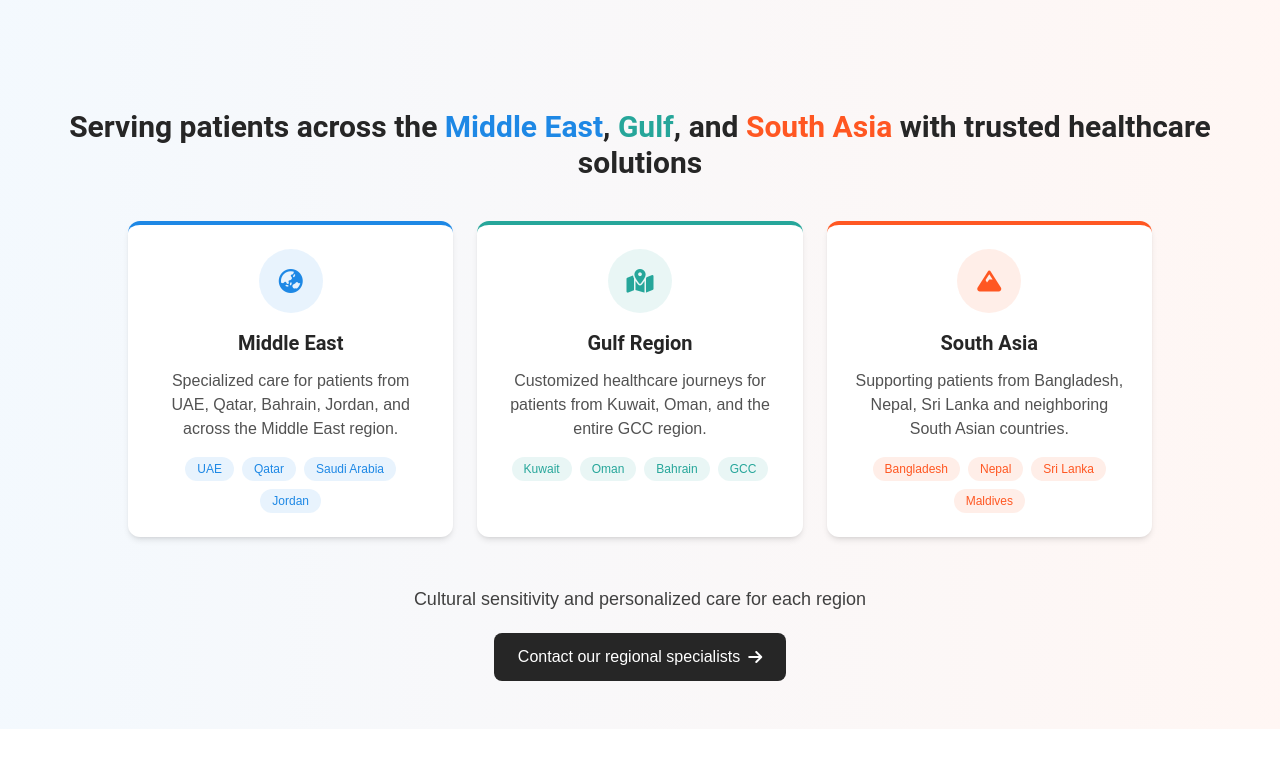
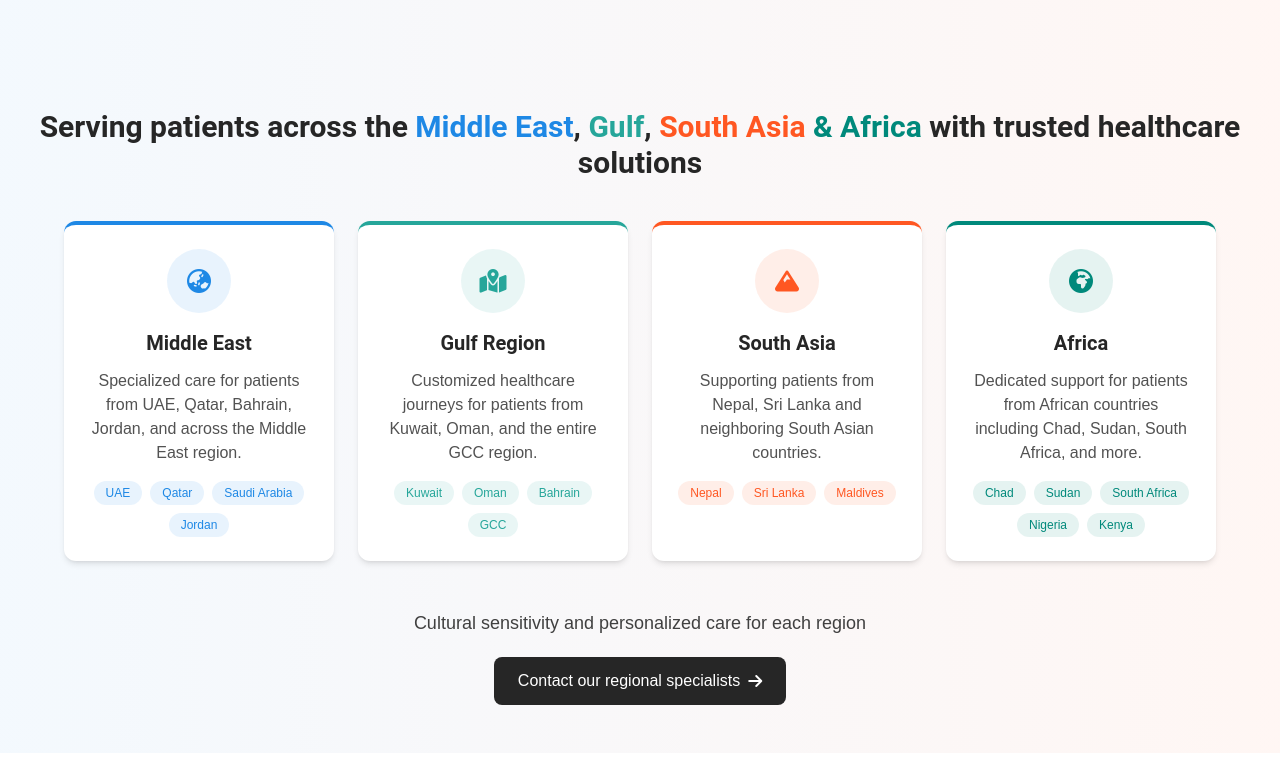
Before and after one commit to haifa14/haifa14.github.io, a plain HTML site: page index.html in a window 1280 px wide. Shown: the part 1261-2040 px from the top of the page. Drawn offline with nearby package versions, Linux system fonts and the light colour scheme.

Commit message:
Enhance index.html with new Africa section and update South Asia details

```diff
--- a/index.html
+++ b/index.html
@@ -508,11 +508,12 @@
                 <div class="text-center animate__animated animate__fadeIn">
                   <h2 class="text-2xl md:text-3xl font-bold text-neutral-800 mb-8">
                     Serving patients across the <span class="text-[#1E88E5]">Middle East</span>,
-                    <span class="text-[#26A69A]">Gulf</span>, and <span class="text-[#FF5722]">South Asia</span>
+                    <span class="text-[#26A69A]">Gulf</span>, <span class="text-[#FF5722]">South Asia</span>
+                    <span class="text-[#00897B]"> & Africa</span>
                     with trusted healthcare solutions
                   </h2>
 
-                  <div class="grid grid-cols-1 md:grid-cols-3 gap-6 max-w-5xl mx-auto mt-10">
+                  <div class="grid grid-cols-1 md:grid-cols-4 gap-6 max-w-6xl mx-auto mt-10">
                     <!-- Middle East -->
                     <div class="bg-white p-6 rounded-xl shadow-md border-t-4 border-[#1E88E5] hover:transform hover:translateY(-5px) transition-all duration-300">
                       <div class="bg-[#1E88E5] bg-opacity-10 w-16 h-16 rounded-full flex items-center justify-center mb-4 mx-auto">
@@ -549,12 +550,27 @@
                         <i class="fas fa-mountain text-[#FF5722] text-2xl"></i>
                       </div>
                       <h3 class="text-xl font-bold text-neutral-800 mb-3">South Asia</h3>
-                      <p class="text-neutral-600 mb-4">Supporting patients from Bangladesh, Nepal, Sri Lanka and neighboring South Asian countries.</p>
+                      <p class="text-neutral-600 mb-4">Supporting patients from Nepal, Sri Lanka and neighboring South Asian countries.</p>
                       <div class="flex flex-wrap justify-center gap-2">
-                        <span class="px-3 py-1 bg-[#FF5722]/10 text-[#FF5722] rounded-full text-xs">Bangladesh</span>
                         <span class="px-3 py-1 bg-[#FF5722]/10 text-[#FF5722] rounded-full text-xs">Nepal</span>
                         <span class="px-3 py-1 bg-[#FF5722]/10 text-[#FF5722] rounded-full text-xs">Sri Lanka</span>
                         <span class="px-3 py-1 bg-[#FF5722]/10 text-[#FF5722] rounded-full text-xs">Maldives</span>
+                      </div>
+                    </div>
+
+                    <!-- Africa -->
+                    <div class="bg-white p-6 rounded-xl shadow-md border-t-4 border-[#00897B] hover:transform hover:translateY(-5px) transition-all duration-300">
+                      <div class="bg-[#00897B] bg-opacity-10 w-16 h-16 rounded-full flex items-center justify-center mb-4 mx-auto">
+                        <i class="fas fa-globe-africa text-[#00897B] text-2xl"></i>
+                      </div>
+                      <h3 class="text-xl font-bold text-neutral-800 mb-3">Africa</h3>
+                      <p class="text-neutral-600 mb-4">Dedicated support for patients from African countries including Chad, Sudan, South Africa, and more.</p>
+                      <div class="flex flex-wrap justify-center gap-2">
+                        <span class="px-3 py-1 bg-[#00897B]/10 text-[#00897B] rounded-full text-xs">Chad</span>
+                        <span class="px-3 py-1 bg-[#00897B]/10 text-[#00897B] rounded-full text-xs">Sudan</span>
+                        <span class="px-3 py-1 bg-[#00897B]/10 text-[#00897B] rounded-full text-xs">South Africa</span>
+                        <span class="px-3 py-1 bg-[#00897B]/10 text-[#00897B] rounded-full text-xs">Nigeria</span>
+                        <span class="px-3 py-1 bg-[#00897B]/10 text-[#00897B] rounded-full text-xs">Kenya</span>
                       </div>
                     </div>
                   </div>
@@ -618,6 +634,18 @@
                     <p class="text-neutral-600 text-center mb-4">Leading hospital chain in North India with 17 facilities offering specialized medical excellence.</p>
                     <div class="mt-auto">
                       <span class="px-4 py-2 bg-[#1E88E5]/10 text-[#1E88E5] rounded-full text-sm font-medium">JCI Accredited</span>
+                    </div>
+                  </div>
+
+                  <!-- Oriana Hospital Varanasi -->
+                  <div class="bg-white p-6 rounded-xl shadow-md hover:shadow-xl transition duration-300 flex flex-col items-center animate__animated animate__fadeInUp" style="animation-delay: 0.6s;">
+                    <div class="mb-6 h-32 flex items-center">
+                      <img src="oriana.png" alt="Oriana Hospital Varanasi Logo" class="max-h-full">
+                    </div>
+                    <h3 class="text-xl font-bold text-neutral-800 mb-3">Oriana Hospital, Varanasi</h3>
+                    <p class="text-neutral-600 text-center mb-4">A leading multi-specialty hospital in Varanasi, known for advanced medical care and patient-centric services.</p>
+                    <div class="mt-auto">
+                      <span class="px-4 py-2 bg-[#1E88E5]/10 text-[#1E88E5] rounded-full text-sm font-medium">NABH Accredited</span>
                     </div>
                   </div>
                 </div>
```
Also changed, not shown: oriana.png (added).
